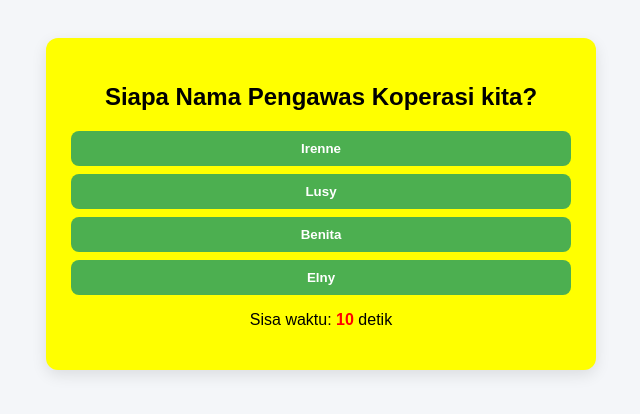
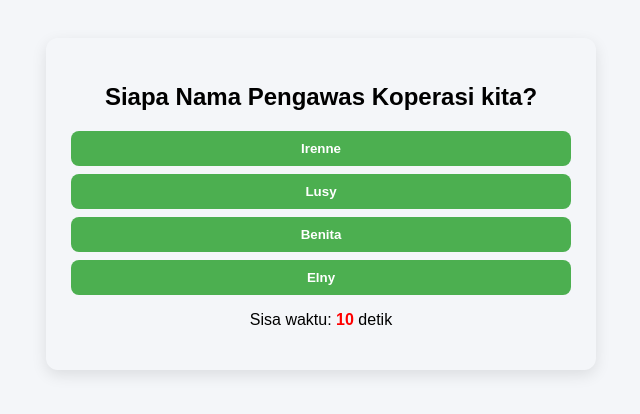
Before and after one commit to fanggreni-Henny/kuisRATtb2025, a plain HTML site: page index.html in a window 1280 px wide. Shown: the whole page, without its empty margins (319-959 px from the left). Drawn offline with Linux system fonts and the light colour scheme.

Commit message:
Update index.html

```diff
--- a/index.html
+++ b/index.html
@@ -13,7 +13,7 @@ body{
 }
 
 #quiz-box{
-    background:yellow;
+    background:Bg3.jpg;
     padding:25px;
     border-radius:12px;
     max-width:500px;
```
